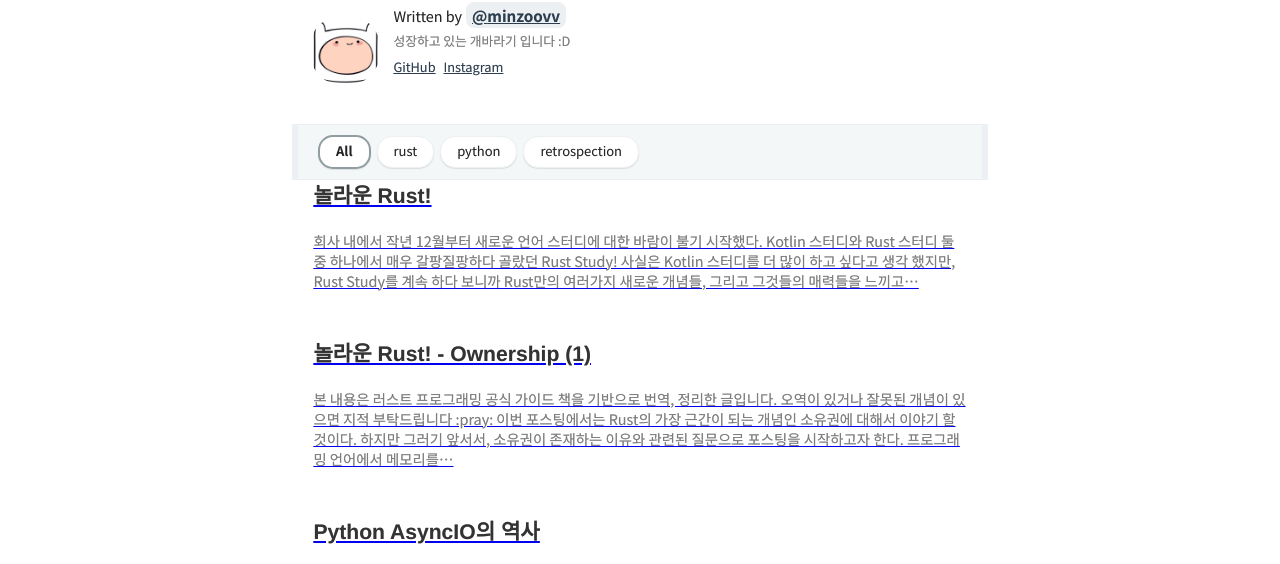
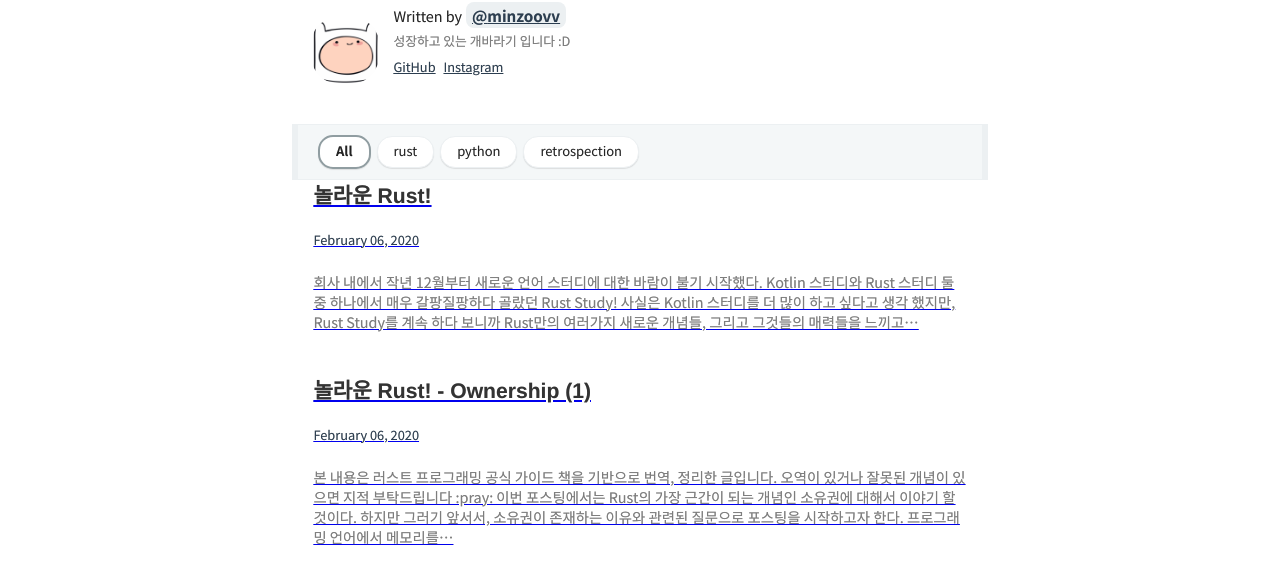
Before and after one commit to minzoovv/minzoovv.dev, a Gatsby site: page / in a window 1280 px wide. Shown: the part 195-759 px from the top of the page. Built offline with nearby package versions, Linux system fonts and the light colour scheme; Gatsby itself is replaced by a stand-in of ours; some packages are replaced by stand-ins of ours; what typography-theme-github would draw is missing.

Commit message:
<feat>: add date in thumbnail item

```diff
--- a/src/components/thumbnail-item/index.jsx
+++ b/src/components/thumbnail-item/index.jsx
@@ -8,6 +8,7 @@ export const ThumbnailItem = ({ node }) => (
   <Link className={`thumbnail ${TARGET_CLASS}`} to={node.fields.slug}>
     <div key={node.fields.slug}>
       <h3>{node.frontmatter.title || node.fields.slug}</h3>
+      <p className="thumbnail-date">{node.frontmatter.date}</p>
       <p dangerouslySetInnerHTML={{ __html: node.excerpt }} />
     </div>
   </Link>
--- a/src/components/thumbnail-item/index.scss
+++ b/src/components/thumbnail-item/index.scss
@@ -2,12 +2,16 @@
 
 .thumbnail {
   display: block;
-  margin-bottom: 12px;
+  margin-bottom: 10px;
   padding: 4px;
-  padding-bottom: 12px;
+  padding-bottom: 10px;
   box-shadow: none;
   transition: text-shadow 0.3s, opacity 0.4s;
   opacity: 0;
+
+  .thumbnail-date {
+    font-size: 80%;
+  }
 
   p {
     font-size: 90%;
--- a/src/styles/dark-theme.scss
+++ b/src/styles/dark-theme.scss
@@ -48,6 +48,9 @@ body.dark {
     h3 {
       color: $dark-light-font-color;
     }
+    .thumbnail-date {
+      color: $dark-link-color;
+    }
     p {
       color: $dark-middle-font-color;
     }
--- a/src/styles/light-theme.scss
+++ b/src/styles/light-theme.scss
@@ -47,6 +47,9 @@ body.light {
     h3 {
       color: $dark-gray;
     }
+    .thumbnail-date {
+      color: $light-link-color;
+    }
     p {
       color: $middle-gray;
     }
```
